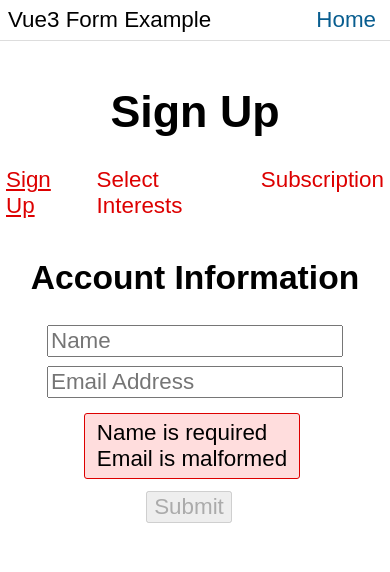
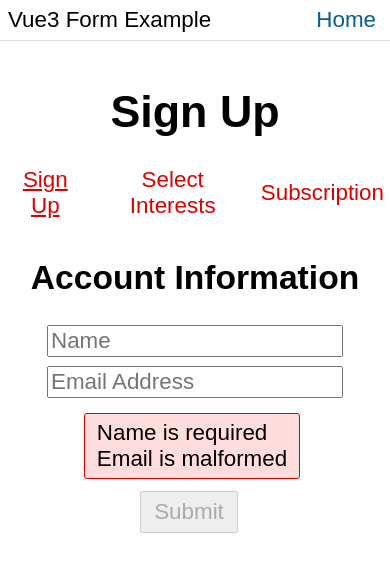
Before and after one commit to schnej7/vue3-form, a Vue app in the folder form-example/: page /sign-up in a window 390 px wide. Shown: the top 572 px of the page. Built offline with nearby package versions, Linux system fonts and the light colour scheme.

Commit message:
Responsive styles

```diff
--- a/form-example/src/assets/base.css
+++ b/form-example/src/assets/base.css
@@ -16,15 +16,15 @@ div.flex-column {
   flex-direction: column;
 }
 
-div.align-center {
+.align-center {
   align-items: center;
 }
 
-div.justify-center {
+.justify-center {
   justify-content: center;
 }
 
-div.text-center {
+.text-center {
   text-align: center;
 }
 
--- a/form-example/src/assets/main.css
+++ b/form-example/src/assets/main.css
@@ -14,6 +14,7 @@ main {
   display: flex;
   flex-direction: column;
   align-items: center;
+  margin-bottom: 100px;
 }
 
 a {
@@ -28,6 +29,11 @@ a {
 
 button {
   font-size: 1.4rem;
+  padding: 6px 12px;
+
+  @media (min-width: 1024px) {
+    font-size: 1.6rem;
+  }
 }
 
 #app {
--- a/form-example/src/components/SelectInterestsFormStep.vue
+++ b/form-example/src/components/SelectInterestsFormStep.vue
@@ -100,9 +100,9 @@
 
 <style scoped>
 .interest {
-  height: 160px;
-  width: 160px;
-  line-height: 160px;
+  height: 110px;
+  width: 110px;
+  line-height: 110px;
   text-align: center;
   user-select: none;
   cursor: pointer;
@@ -119,5 +119,11 @@
     background-color: #226622;
     color: #fff;
   }
+
+  @media (min-width: 1024px) {
+    height: 160px;
+    width: 160px;
+    line-height: 160px;
+  }
 }
 </style>
--- a/form-example/src/components/SignUpFormStep.vue
+++ b/form-example/src/components/SignUpFormStep.vue
@@ -19,7 +19,7 @@
 
 <template>
   <div class="sign-up-form-step">
-    <div class="flex-column align-center pt-6">
+    <div class="flex-column align-center justify-center text-center pt-6">
       <h2>Account Information</h2>
       <input
         v-model="name"
--- a/form-example/src/components/SubscriptionFormStep.vue
+++ b/form-example/src/components/SubscriptionFormStep.vue
@@ -19,7 +19,7 @@
 
 <template>
   <div class="sign-up-form-step">
-    <div class="flex-column align-center pt-6">
+    <div class="flex-column align-center justify-center text-center pt-6">
       <h2>Subscription Information</h2>
       <input
         v-model="donation"
--- a/form-example/src/views/FormStep.vue
+++ b/form-example/src/views/FormStep.vue
@@ -23,8 +23,8 @@
 
 <template>
   <main>
-    <h1 class="title">{{ title }}</h1>
-    <div class="form-step-links">
+    <h1 class="title text-center">{{ title }}</h1>
+    <div class="form-step-links text-center align-center">
       <RouterLink
         v-for="(step, idx) in FormData.steps"
         :class="['step-link', { error: step.validator(formStore.getters.formSubmitData).length > 0 }]"
```
